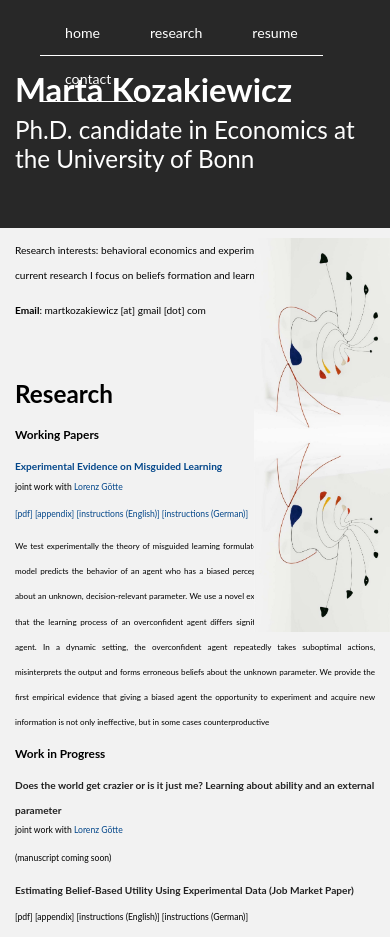
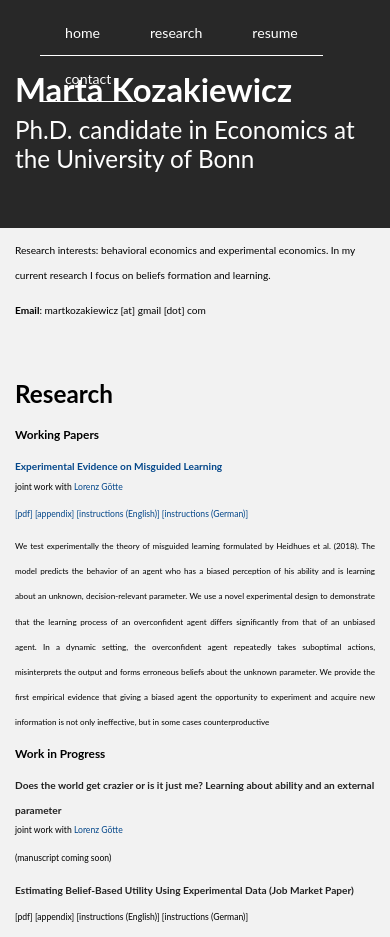
Before and after one commit to marta-kozakiewicz/marta-kozakiewicz.github.io, a Jekyll site: the page built from index.md, in a window 390 px wide. Built offline with Jekyll 4.4.1, drawn with Linux system fonts in a browser that asks for light colours.

Commit message:
working on mobile

```diff
--- a/_sass/theme.scss
+++ b/_sass/theme.scss
@@ -326,11 +326,11 @@ img {
     border-radius: 0px;
 }
 
-@media (max-width:800px) {
-    img#side-picture {
+@media (max-width:700px) {
+    .side-picture {
         display: none;
     }
-    body#container{
+    .container{
         @include fluidType(10px, 12px);
     }
 }
```
Also changed, not shown: 1 other file.
